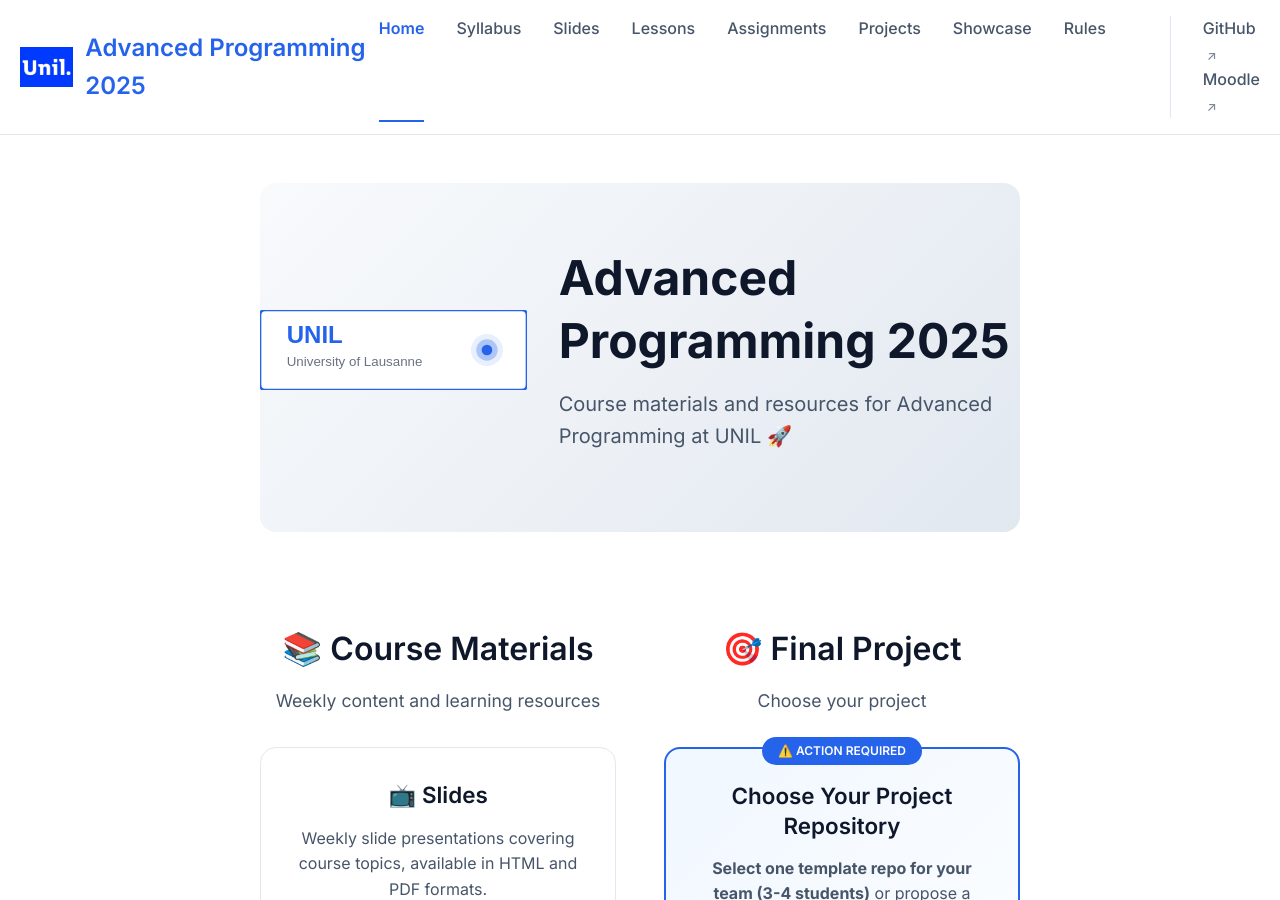
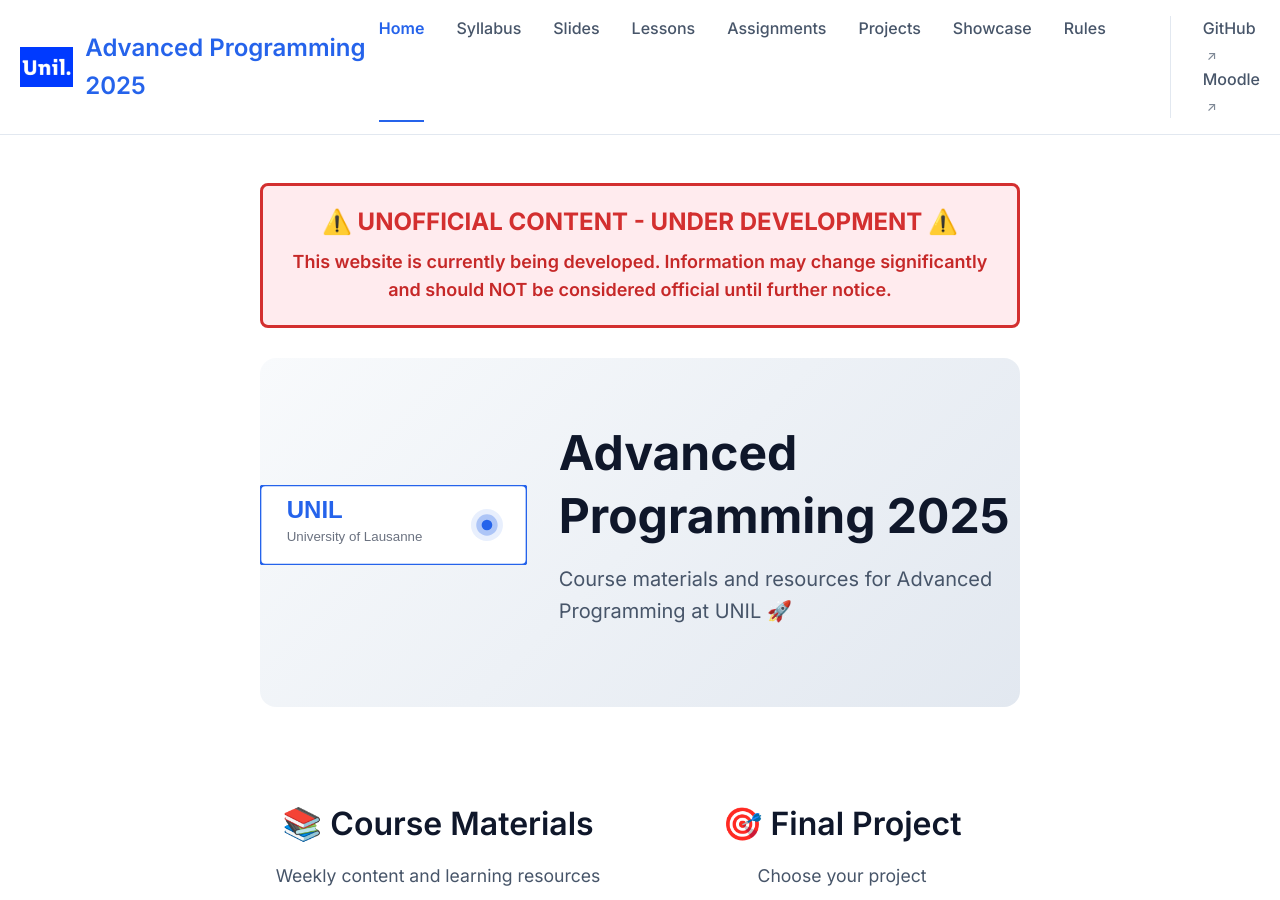
Before and after one commit to ap-unil-2025/course-materials, a Jekyll site: the page built from docs/index.html, in a window 1280 px wide and 900 px high. Built offline with Jekyll 4.4.1, drawn with Linux system fonts in a browser that asks for light colours.

Commit message:
Add warning banner to actual homepage (index.html)
- Add prominent red warning to index.html (the real homepage)
- Previous change was on index.md which isn't used as main page
- Warning clearly states content is unofficial and under development

🤖 Generated with [Claude Code](https://claude.ai/code)

Co-Authored-By: Claude <noreply@anthropic.com>

```diff
--- a/docs/index.html
+++ b/docs/index.html
@@ -1,6 +1,11 @@
 ---
 layout: default
 ---
+
+<div style="background-color: #ffebee; border: 3px solid #d32f2f; padding: 20px; margin-bottom: 30px; border-radius: 8px; text-align: center;">
+  <h2 style="color: #d32f2f; font-size: 24px; font-weight: bold; margin: 0 0 10px 0;">⚠️ UNOFFICIAL CONTENT - UNDER DEVELOPMENT ⚠️</h2>
+  <p style="color: #c62828; font-size: 18px; font-weight: 600; margin: 0;">This website is currently being developed. Information may change significantly and should NOT be considered official until further notice.</p>
+</div>
 
 <div class="home">
     <section class="hero">
```
